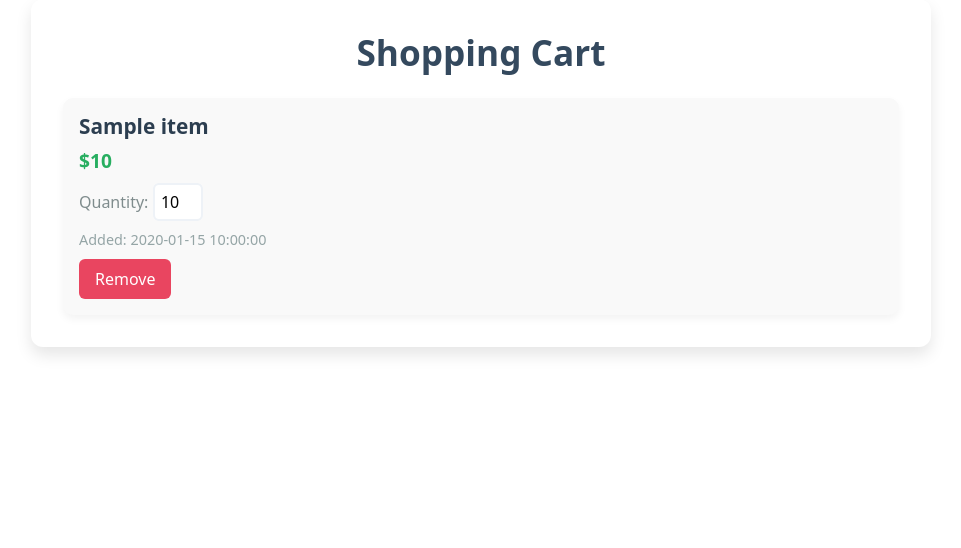
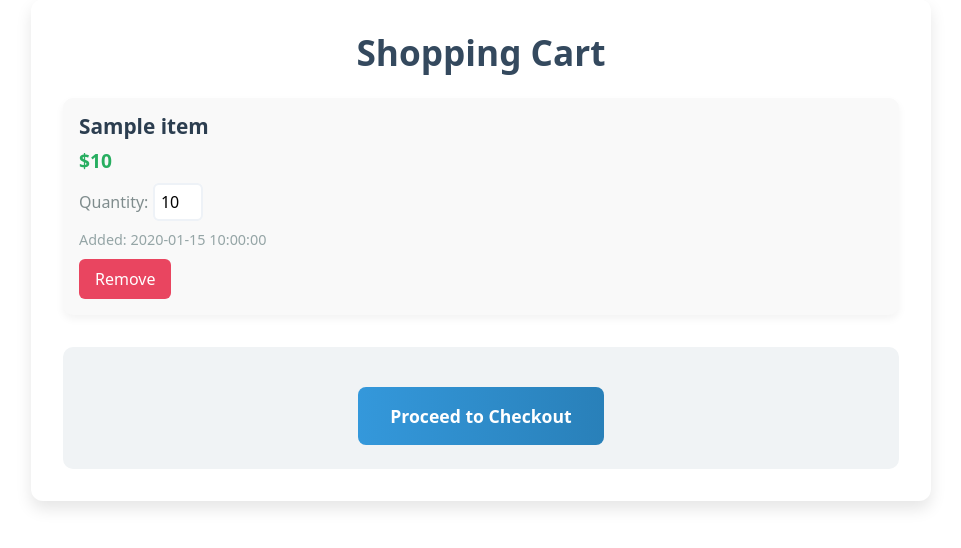
Before and after one commit to noobyanjunhao/database-projects, a Flask app: template flaskr/templates/cart/cart_html.html in a window 1280 px wide. Shown: the part 119-667 px from the top of the page, without its empty margins (159-1120 px from the left). Run offline with Flask 3, Linux system fonts and the light colour scheme; the template is opened without the code that fills it: most values are stand-ins (such as "Sample title", 1, 10 or a date in 2020).

Commit message:
cart modify

```diff
--- a/flaskr/templates/cart/cart_html.html
+++ b/flaskr/templates/cart/cart_html.html
@@ -40,6 +40,8 @@
     </div>
 
 
+    <div class="cart-summary">
+        <a href="{{ url_for('checkout.checkout') }}" class="checkout-btn">Proceed to Checkout</a>
     </div>
     {% else %}
     <p class="empty-cart">Your cart is empty.</p>
```
